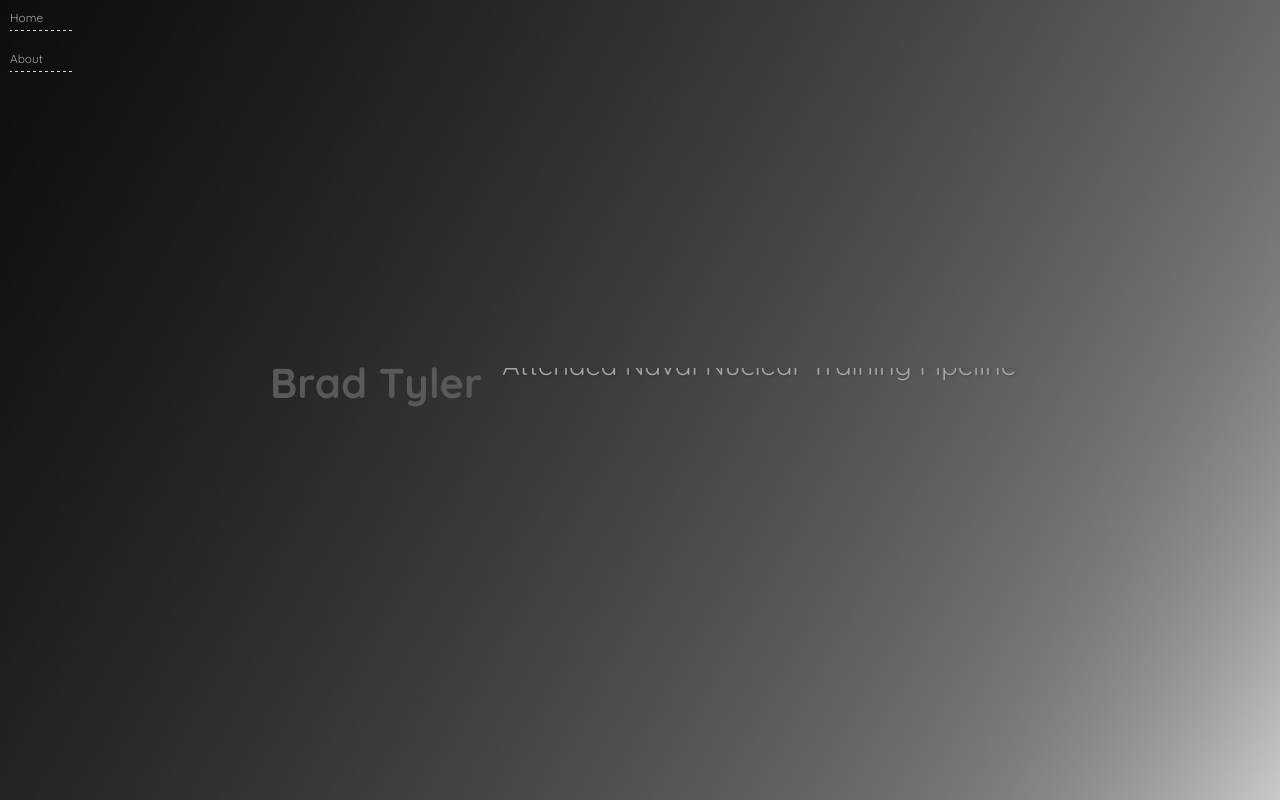
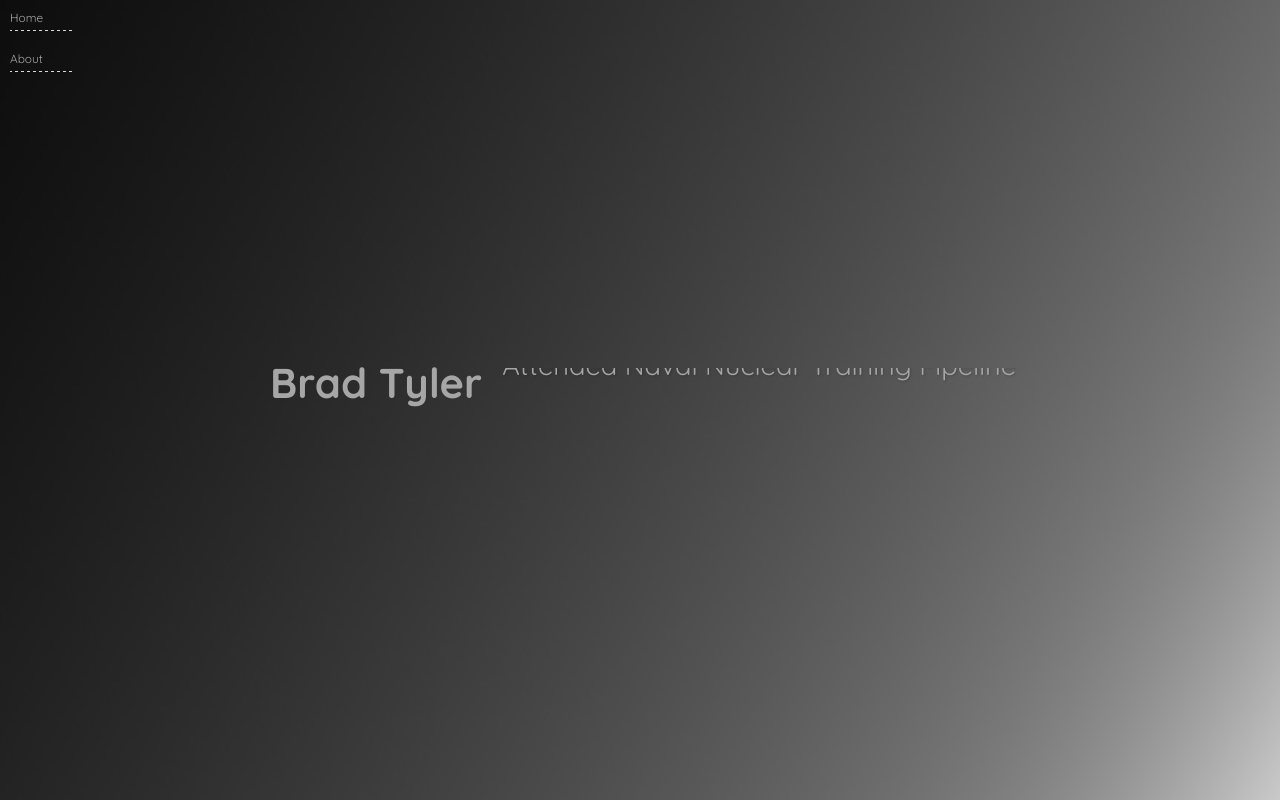
Before and after one commit to Fidorc80/Portfolio, a website: page index.html in a window 1280 px wide. Drawn offline with Linux system fonts and the light colour scheme.

Commit message:
update name font color for accesibilty

```diff
--- a/css/style.css
+++ b/css/style.css
@@ -117,7 +117,7 @@ nav ul li a.inactive:hover {
   padding: 20px;
   padding-bottom: clamp(5px, 2vh, 30px);
   white-space: nowrap;
-  color: #595959;
+  color: #A6A6A6;
   margin-bottom: 0;
 
   @media (max-width: 768px) {
@@ -162,7 +162,7 @@ nav ul li a.inactive:hover {
   height: calc(100vh - 60px);
   width: calc(100% - clamp(150px, 20vw, 250px));
   overflow: hidden;
-  @media (max-width: 768px;) {
+  @media (max-width: 768px) {
     flex-direction: column;
     margin-left: 100px;
     padding: 10px;
```
